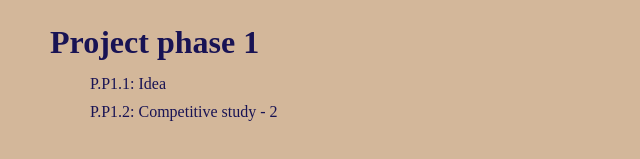
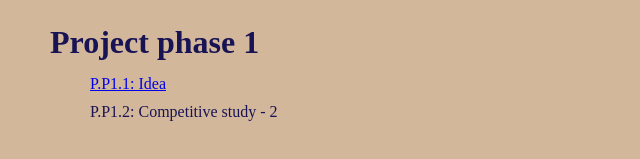
Before and after one commit to ktruon6/avt415_f22, a plain HTML site: page index.html in a window 1280 px wide. Shown: the part 709-868 px from the top of the page, 0-640 px from the left. Drawn offline with Linux system fonts and the light colour scheme.

Commit message:
Update index.html

```diff
--- a/index.html
+++ b/index.html
@@ -20,7 +20,7 @@
 		<h2>Project</h2>
 	<dl>
 		<dt>Project phase 1</dt>
-	<dd>P.P1.1: Idea</dd>
+	<dd><a href="file:///Users/khoatruong/Documents/AVT_415/avt415_f22/project/project_idea.html">P.P1.1: Idea</a></dd>
 		<dd>P.P1.2: Competitive study - 2</dd>
 
 		</dl>
```
